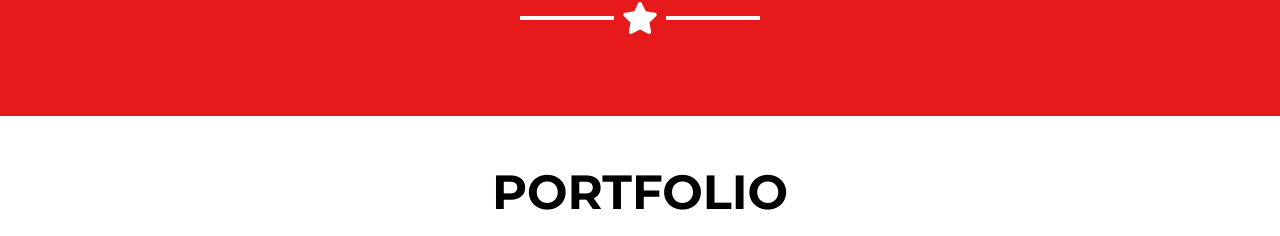
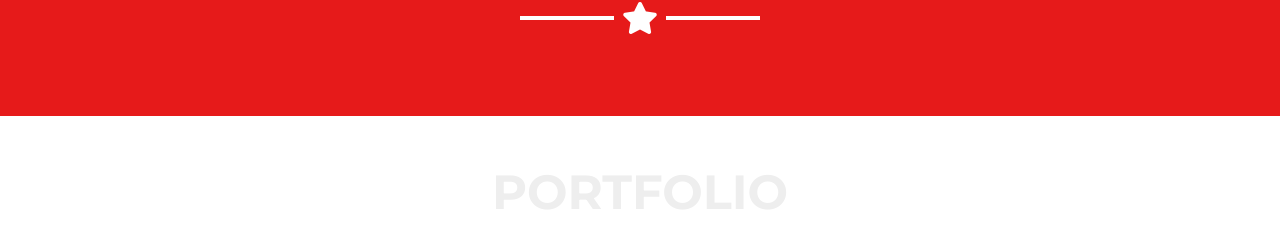
Before and after one commit to hinds44/hinds44.github.io, a plain HTML site: page index.html in a window 1280 px wide. Shown: the part 554-790 px from the top of the page. Drawn offline with Linux system fonts and the light colour scheme.

```diff
--- a/css/freelancer.css
+++ b/css/freelancer.css
@@ -377,7 +377,7 @@
 }
 
 .text-secondary {
-  color: black !important;
+  color: #eee !important;
 }
 
 .btn-primary {
```
